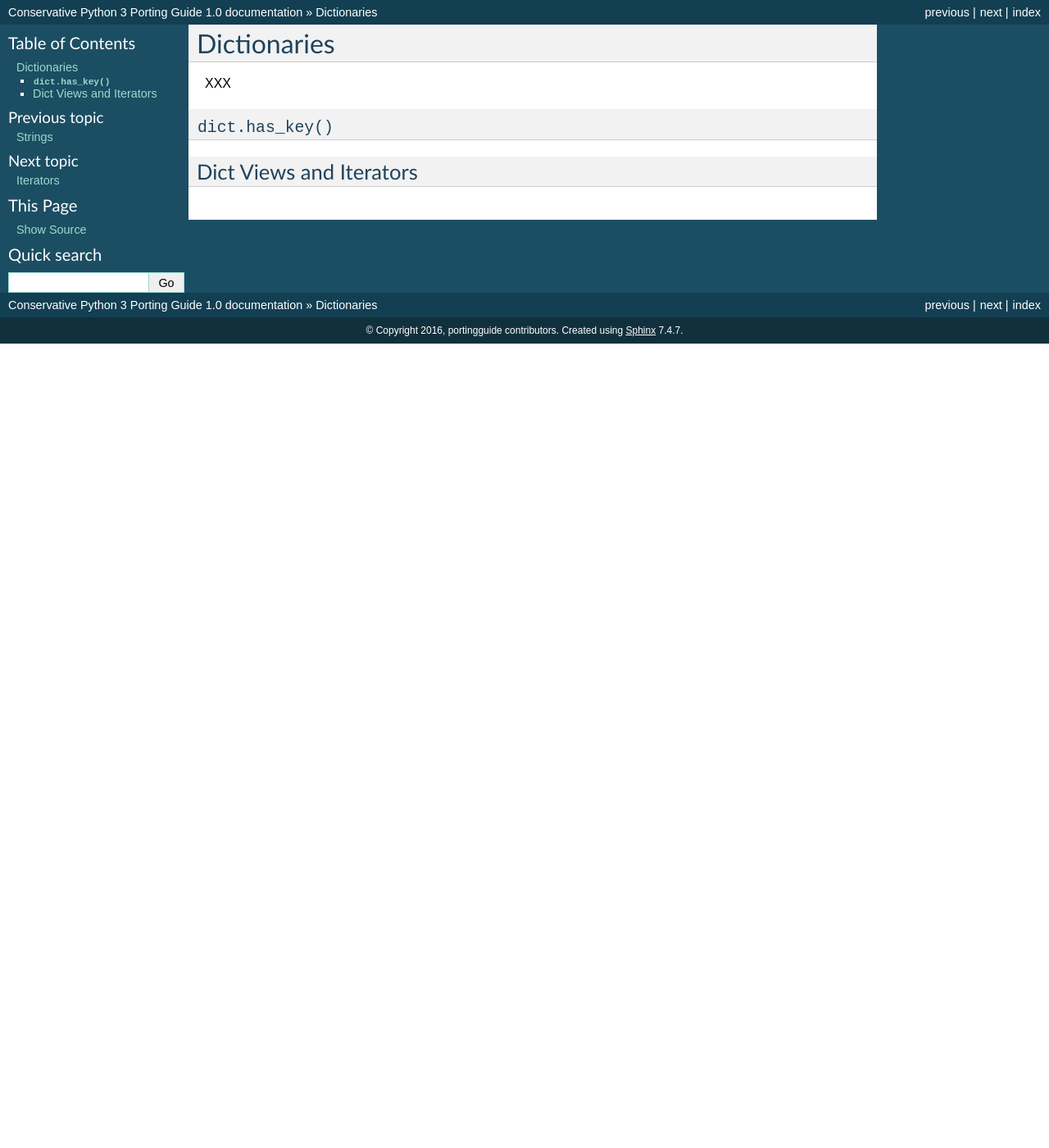
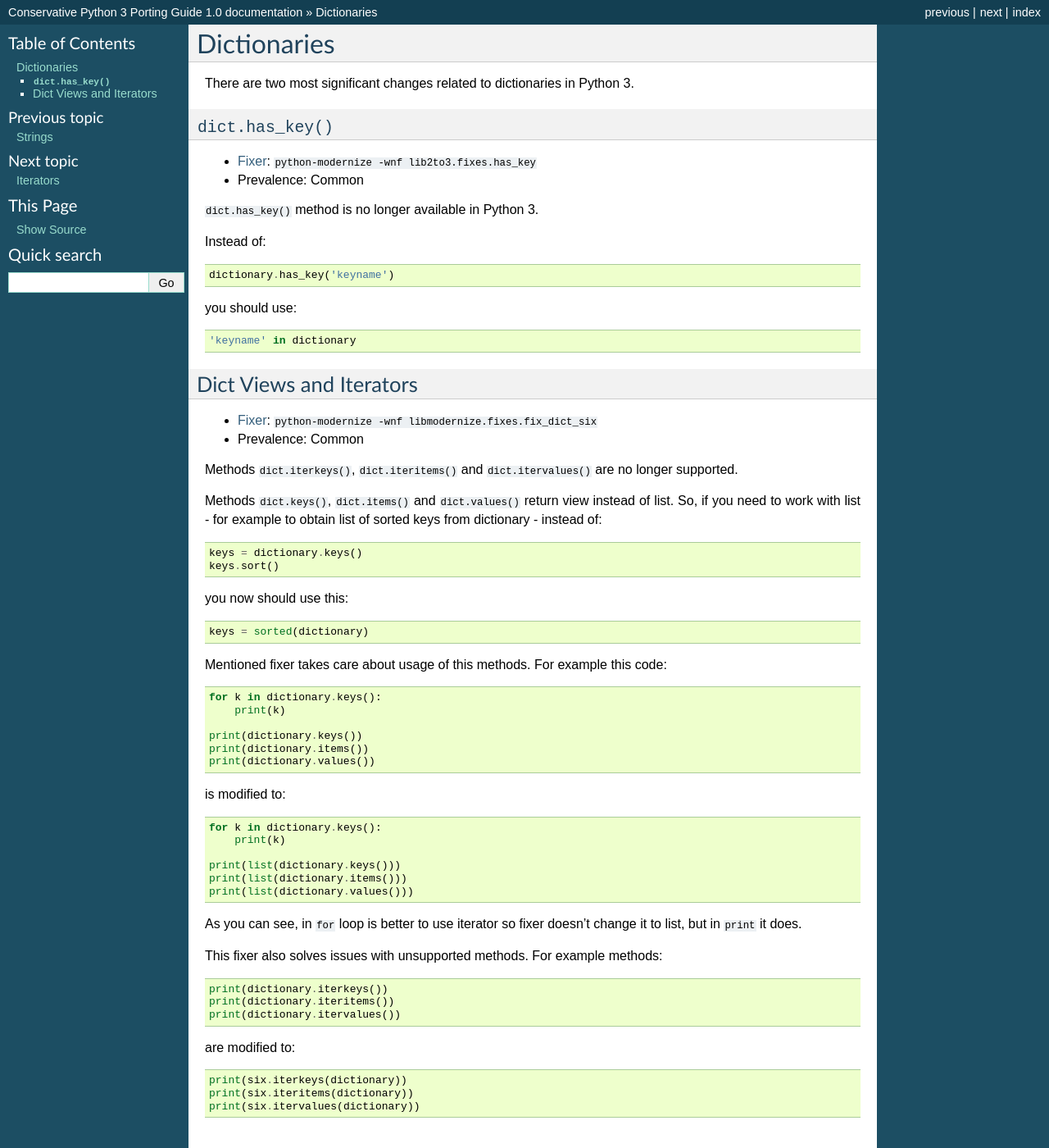
Before and after one commit to fedora-python/portingguide, a Sphinx documentation site: the page built from source/dicts.rst, in a window 1280 px wide and 1400 px high. Shown: the whole window at 82% size. Built offline with Sphinx 7.4.7, drawn with Linux system fonts in a browser that asks for light colours.

Commit message:
Added content to chapter about dictionaries

```diff
--- a/source/dicts.rst
+++ b/source/dicts.rst
@@ -1,10 +1,73 @@
 Dictionaries
 ------------
 
-XXX
+There are two most significant changes related to dictionaries in Python 3.
 
 ``dict.has_key()``
 ~~~~~~~~~~~~~~~~~~
 
+* :ref:`Fixer <python-modernize>`: ``python-modernize -wnf lib2to3.fixes.has_key``
+* Prevalence: Common
+
+``dict.has_key()`` method is no longer available in Python 3.
+
+Instead of::
+
+    dictionary.has_key('keyname')
+
+you should use::
+
+    'keyname' in dictionary
+
 Dict Views and Iterators
 ~~~~~~~~~~~~~~~~~~~~~~~~
+
+* :ref:`Fixer <python-modernize>`: ``python-modernize -wnf libmodernize.fixes.fix_dict_six``
+* Prevalence: Common
+
+Methods ``dict.iterkeys()``, ``dict.iteritems()`` and ``dict.itervalues()`` are
+no longer supported.
+
+Methods ``dict.keys()``, ``dict.items()`` and ``dict.values()`` return view
+instead of list. So, if you need to work with list - for example to obtain list
+of sorted keys from dictionary - instead of::
+
+    keys = dictionary.keys()
+    keys.sort()
+
+you now should use this::
+
+    keys = sorted(dictionary)
+
+Mentioned fixer takes care about usage of this methods. For example this code::
+
+    for k in dictionary.keys():
+        print(k)
+
+    print(dictionary.keys())
+    print(dictionary.items())
+    print(dictionary.values())
+
+is modified to::
+
+    for k in dictionary.keys():
+        print(k)
+
+    print(list(dictionary.keys()))
+    print(list(dictionary.items()))
+    print(list(dictionary.values()))
+
+As you can see, in ``for`` loop is better to use iterator so fixer doesn't
+change it to list, but in ``print`` it does.
+
+This fixer also solves issues with unsupported methods. For example methods::
+
+    print(dictionary.iterkeys())
+    print(dictionary.iteritems())
+    print(dictionary.itervalues())
+
+are modified to::
+
+    print(six.iterkeys(dictionary))
+    print(six.iteritems(dictionary))
+    print(six.itervalues(dictionary))
```
